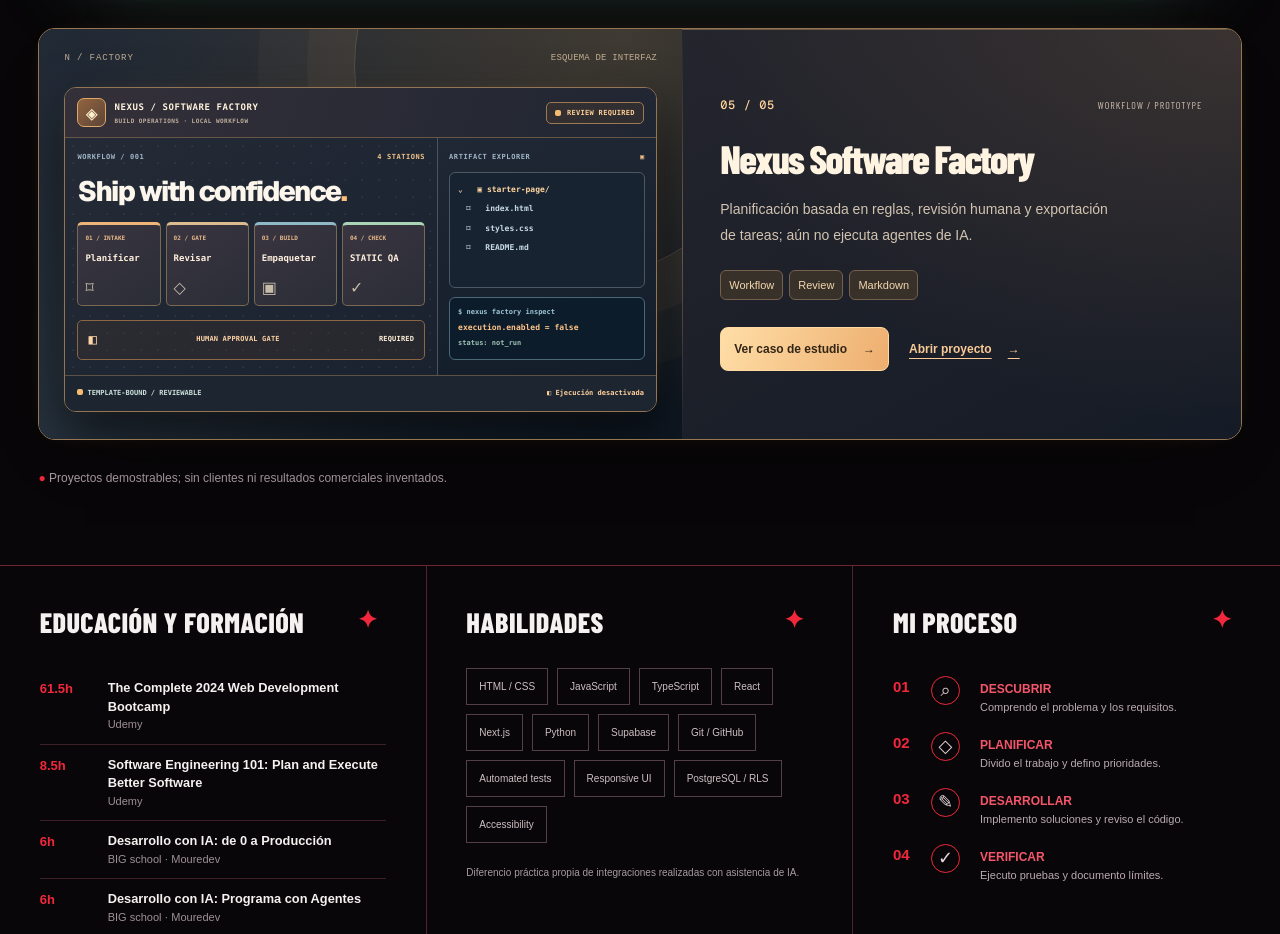
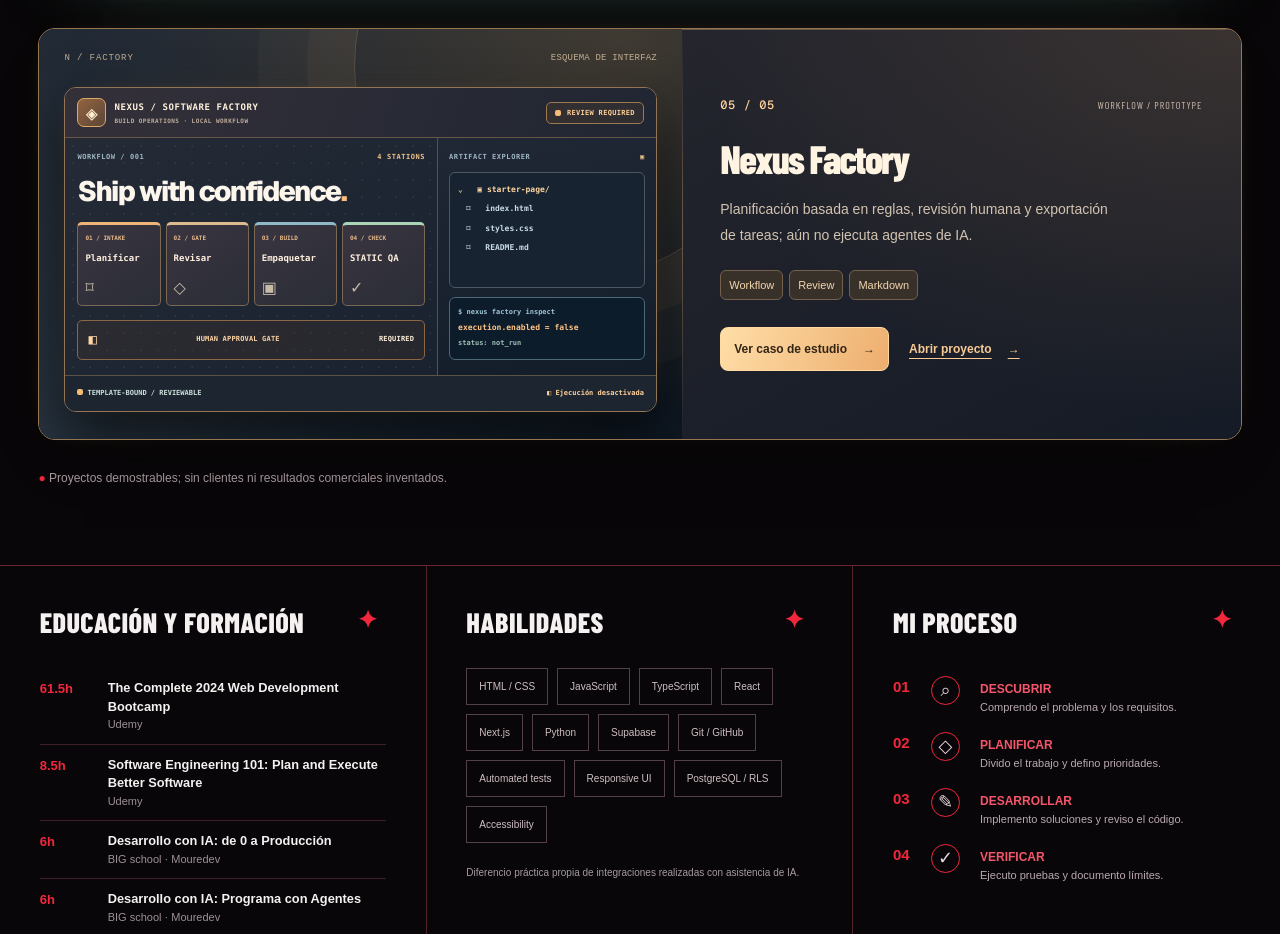
Before and after one commit to Dleteo/Nexus-AI, a Next.js app: page / in a window 1280 px wide. Shown: the part 2563-3497 px from the top of the page. Built offline with nearby package versions, Linux system fonts and the light colour scheme.

Commit message:
refactor(factory): promote Nexus Factory as primary product while keeping old case-study URL compatible

```diff
--- a/components/career/EditorialPortfolio.tsx
+++ b/components/career/EditorialPortfolio.tsx
@@ -40,7 +40,7 @@ const cards=[
     description:["Comprobaciones manuales del endpoint local, latencia e historial de resultados; no es vigilancia continua.","Manual health checks of a local endpoint with latency metrics and history; not continuous monitoring.","Manuelle Zustandsprüfungen eines lokalen Endpunkts mit Latenz und Verlauf; kein Dauer-Monitoring.","Vérification manuelle de l'API locale, latence et historique ; sans surveillance continue.","Verificações manuais da API local, latência e histórico; sem monitoramento contínuo."],
   },
   {
-    number:"05",name:"Nexus Software Factory",type:"WORKFLOW / PROTOTYPE",
+    number:"05",name:"Nexus Factory",type:"WORKFLOW / PROTOTYPE",
     lab:"factory",repo:"https://github.com/Dleteo/Nexus-AI",
     technologies:["Workflow","Review","Markdown"],
     description:["Planificación basada en reglas, revisión humana y exportación de tareas; aún no ejecuta agentes de IA.","Rule-based planning, human review and task export; no autonomous AI agents yet.","Regelbasierte Planung, menschliche Freigabe und Aufgabenexport; noch keine autonomen KI-Agenten.","Planification fondée sur des règles, validation humaine et export de tâches ; sans agents IA autonomes.","Planejamento baseado em regras, revisão humana e exportação de tarefas; ainda sem agentes autônomos."],
@@ -51,7 +51,7 @@ export default function EditorialPortfolio({language="es"}:{language?:SiteLangua
   const t=(es:string,en:string,de:string,fr:string,pt:string)=>local(language,es,en,de,fr,pt);
   const labHref=(lab:string)=> (language==="es"?"/labs/":"/"+language+"/labs/")+lab;
   const cardHref=(card:(typeof cards)[number])=> "lab" in card ? labHref(card.lab) : card.href+"?lang="+language;
-  const studyHref=(card:(typeof cards)[number])=>"/projects/"+("lab" in card ? (card.lab==="factory"?"nexus-software-factory":"nexus-"+card.lab) : "nexus-ai")+"?lang="+language;
+  const studyHref=(card:(typeof cards)[number])=>"/projects/"+("lab" in card ? (card.lab==="factory"?"nexus-factory":"nexus-"+card.lab) : "nexus-ai")+"?lang="+language;
   const [menu,setMenu]=useState(false);
   const mobileMenuButton=useRef<HTMLButtonElement|null>(null);
   const nav=[
```
